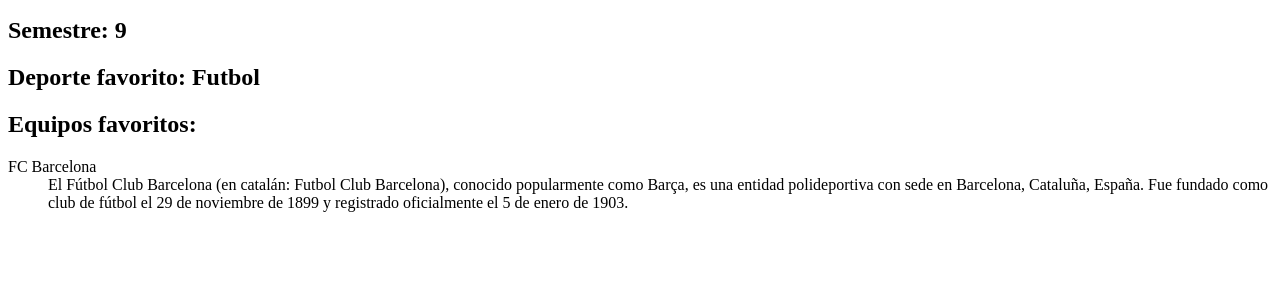
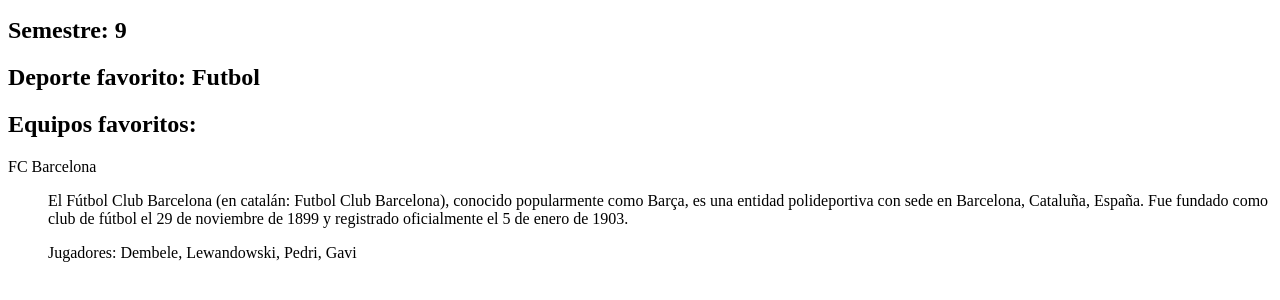
Before and after one commit to dfontalv20/rubrica_bp_23, a plain HTML site: page index.html in a window 1280 px wide. Shown: the part 110-410 px from the top of the page. Drawn offline with Linux system fonts and the light colour scheme.

Commit message:
Added favorite team players

```diff
--- a/index.html
+++ b/index.html
@@ -16,9 +16,12 @@
     <h2>Equipos favoritos:</h2>
     <dl>
         <dt>FC Barcelona</dt>
-        <dd>El Fútbol Club Barcelona (en catalán: Futbol Club Barcelona), conocido popularmente como Barça, es una
+        <dd>
+            <p>El Fútbol Club Barcelona (en catalán: Futbol Club Barcelona), conocido popularmente como Barça, es una
             entidad polideportiva con sede en Barcelona, Cataluña, España. Fue fundado como club de fútbol el 29 de
-            noviembre de 1899 y registrado oficialmente el 5 de enero de 1903.</dd>
+            noviembre de 1899 y registrado oficialmente el 5 de enero de 1903.</p>
+            <p>Jugadores: Dembele, Lewandowski, Pedri, Gavi</p>
+        </dd>
     </dl>
 </body>
 
```
